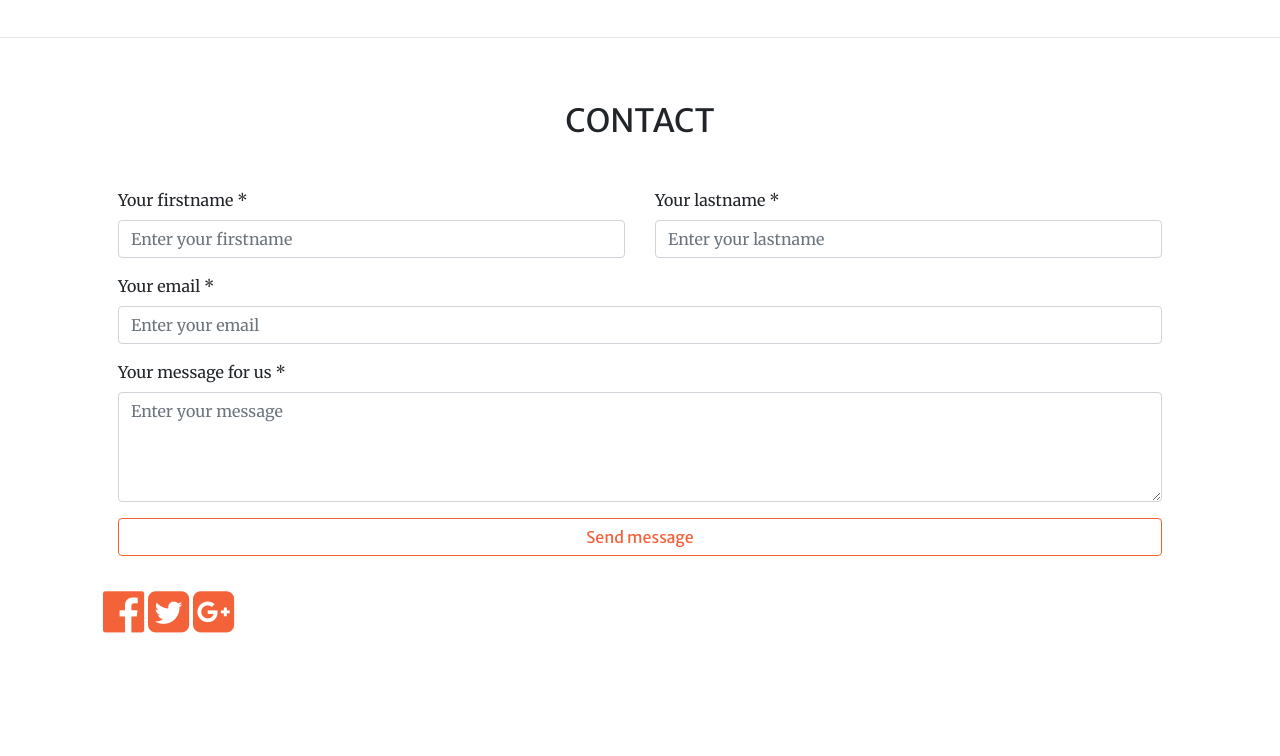
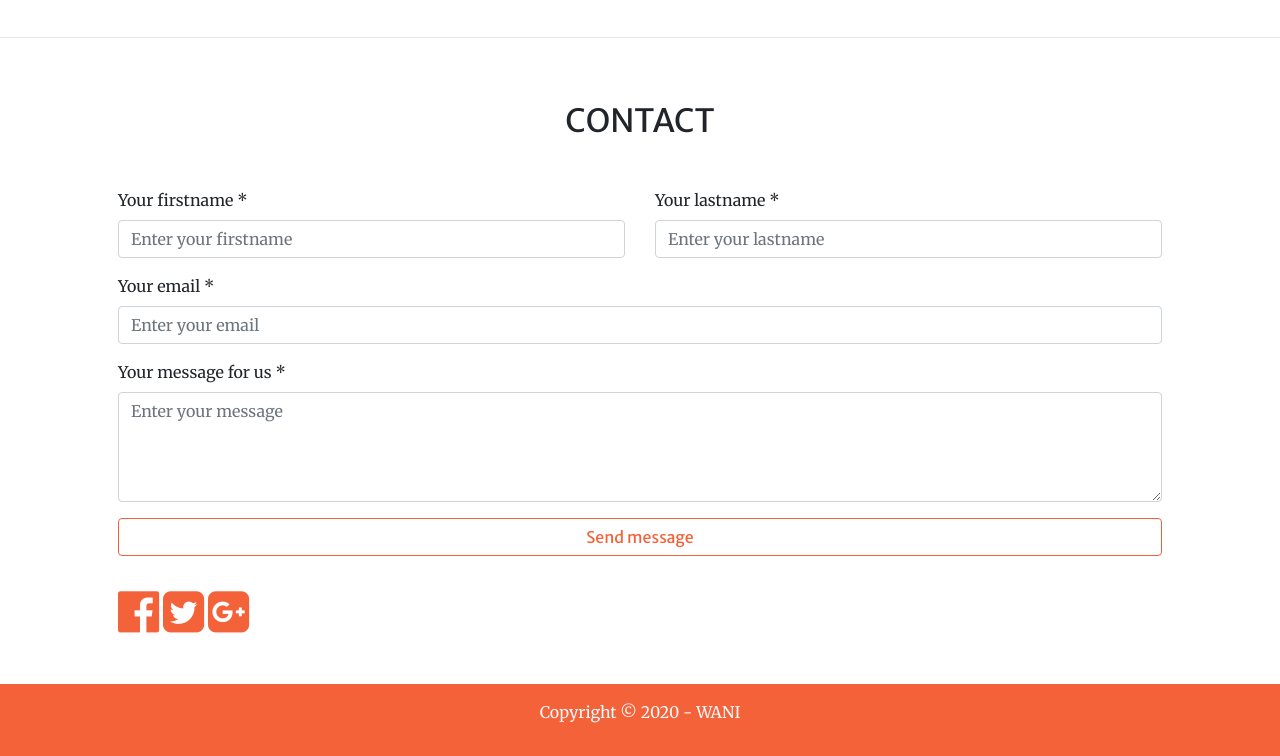
Before and after one commit to Code-Institute-Submissions/Street-Art-Design, a plain HTML site: page index.html in a window 1280 px wide. Shown: the part 2027-2783 px from the top of the page. Before the commit the page ends 2711 px from the top, so only its background shows below. Drawn offline with Linux system fonts and the light colour scheme.

Commit message:
Footer Added

```diff
--- a/index.html
+++ b/index.html
@@ -152,6 +152,7 @@
                         </div>
                     </form>
                 </div>
+            </div>
 
                 <!-- Social Links -->
             <div class="social-icon ">
@@ -159,9 +160,15 @@
                 <a href="#"><i class="fa fa-twitter-square"style="font-size:48px"></i></a>
                 <a href="#"><i class="fa fa-google-plus-square"style="font-size:48px"></i></a>
            </div>
+
         </section>
 
-
+        <!-- Footer -->
+        <footer class="bg-primary col-lg-12 py-3 ">
+            <div class="container ">
+            <p class=" text-center text-light ">Copyright &copy; 2020 - WANI </p>
+            </div>
+        </footer>
 
         <!-- Bootstrap core JavaScript -->
         <script src="assets/js/jquery/jquery.min.js"></script>
```
Lines whose indentation alone changed are shown as unchanged.
